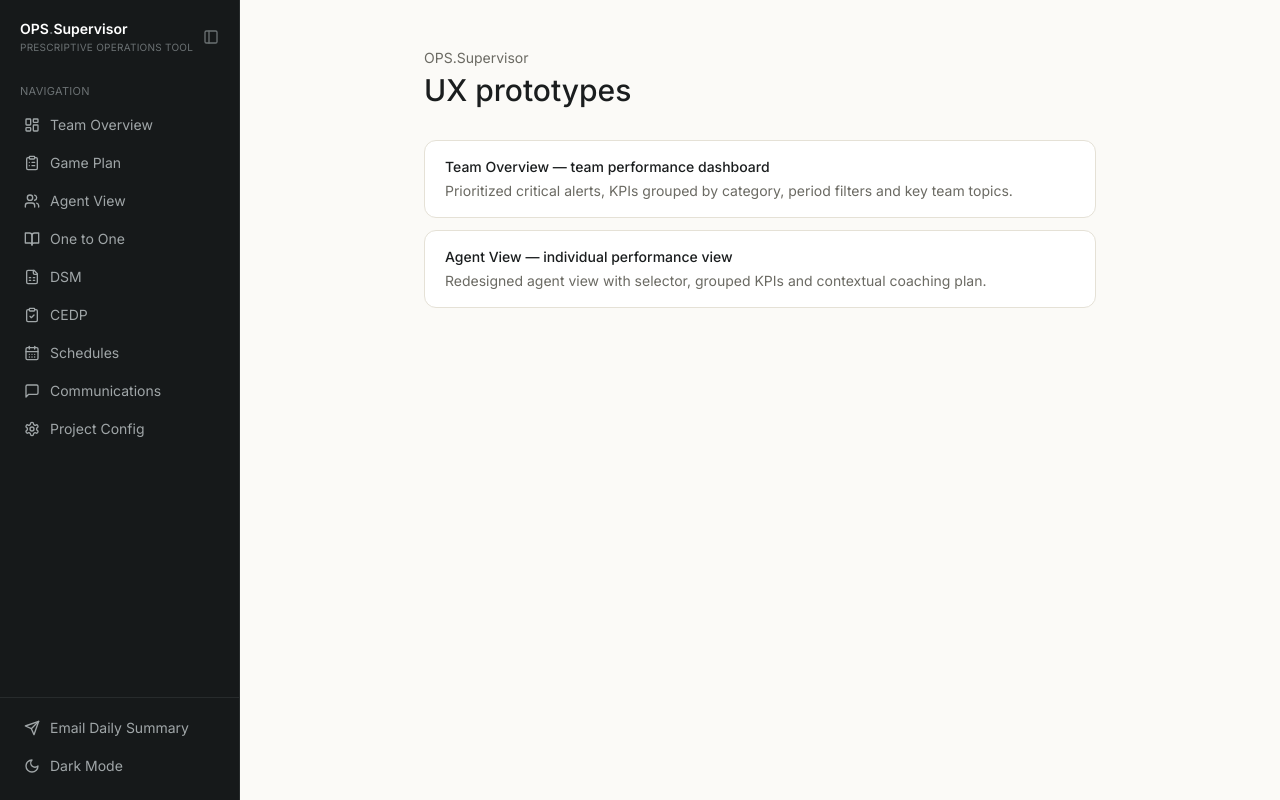
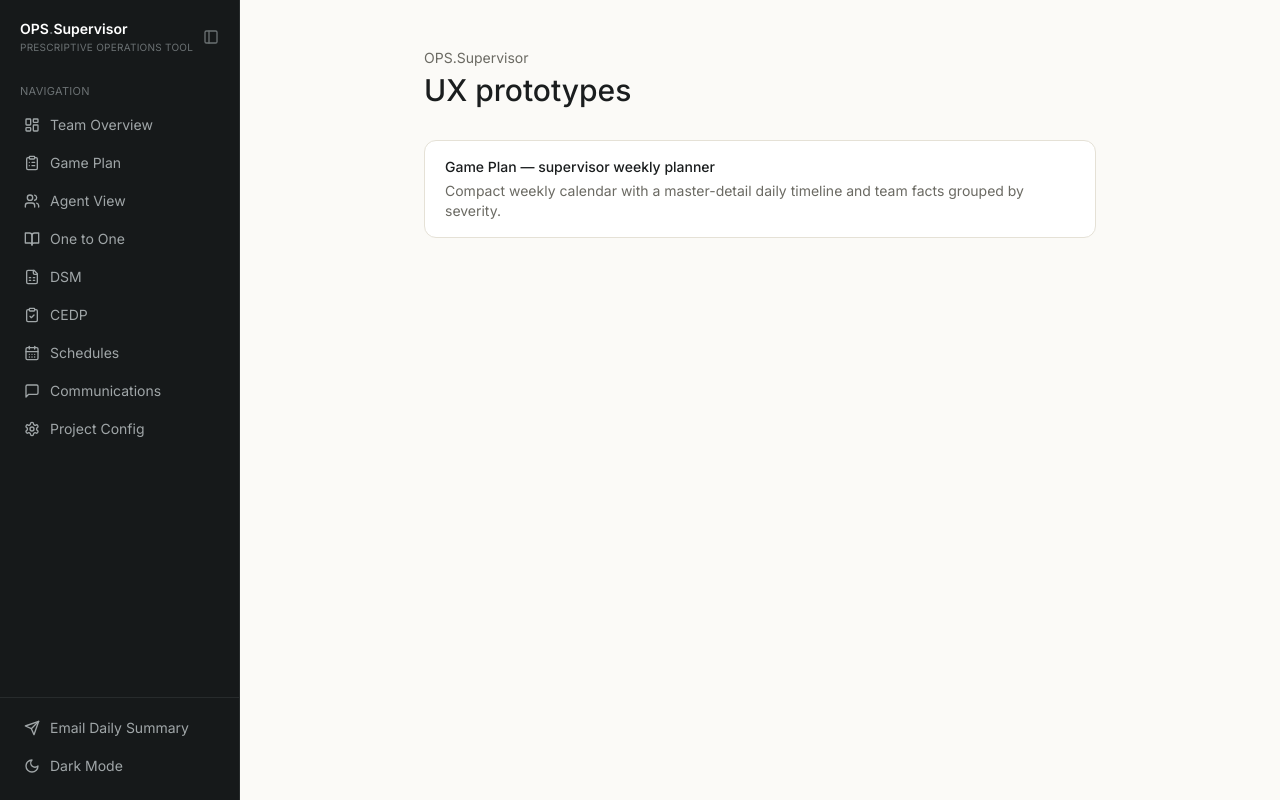
Before and after one commit to andresromero-blip/ops-supervisor-prototypes, a Next.js app: page / in a window 1280 px wide. Built offline with nearby package versions, Linux system fonts and the light colour scheme.

Commit message:
Update page.tsx

```diff
--- a/app/page.tsx
+++ b/app/page.tsx
@@ -3,14 +3,9 @@ import Sidebar from "@/components/Sidebar";
 
 const PROJECTS = [
   {
-    slug: "20260620-team-overview",
-    title: "Team Overview — team performance dashboard",
-    description: "Prioritized critical alerts, KPIs grouped by category, period filters and key team topics.",
-  },
-  {
-    slug: "20260620-agent-view",
-    title: "Agent View — individual performance view",
-    description: "Redesigned agent view with selector, grouped KPIs and contextual coaching plan.",
+    slug: "20260620-game-plan",
+    title: "Game Plan — supervisor weekly planner",
+    description: "Compact weekly calendar with a master-detail daily timeline and team facts grouped by severity.",
   },
 ];
 
```
